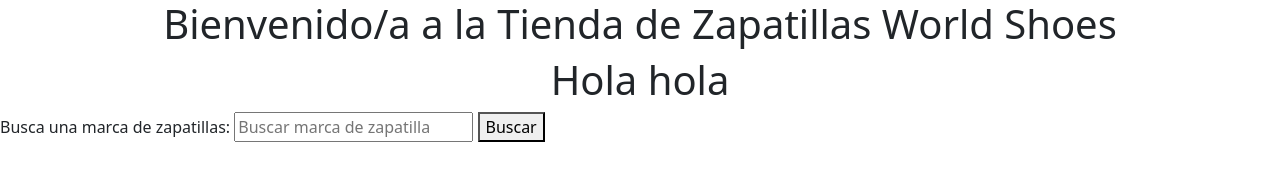
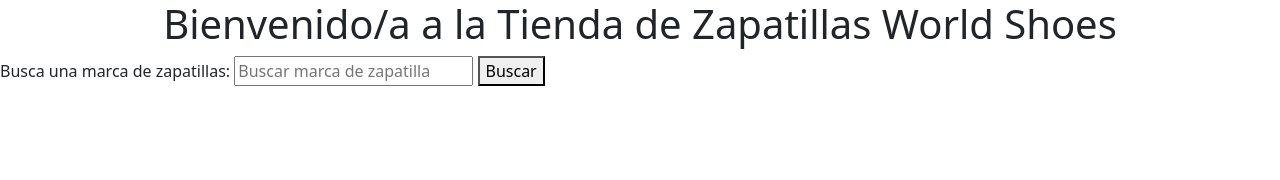
Before and after one commit to SebaGonzalez19/proyectoFinalJS, a plain HTML site: page index.html in a window 1280 px wide. Drawn offline with nearby package versions, Linux system fonts and the light colour scheme; some packages are replaced by stand-ins of ours; a script that the page names is missing.

Commit message:
proyecto

```diff
--- a/index.html
+++ b/index.html
@@ -17,7 +17,6 @@
   </head>
   <body>
     <h1>Bienvenido/a a la Tienda de Zapatillas World Shoes</h1>
-    <h1>Hola hola</h1>
 
     <div>
       <label for="marcaInput">Busca una marca de zapatillas:</label>
```
